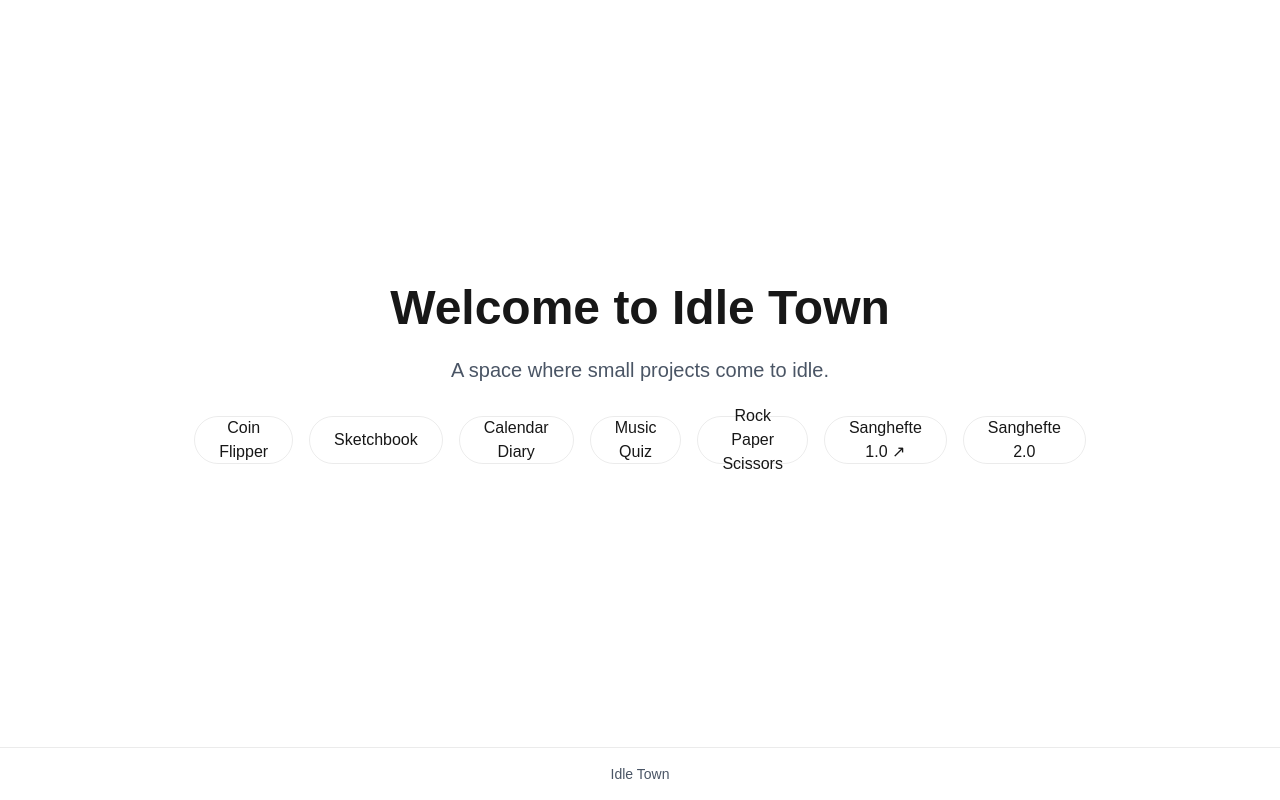
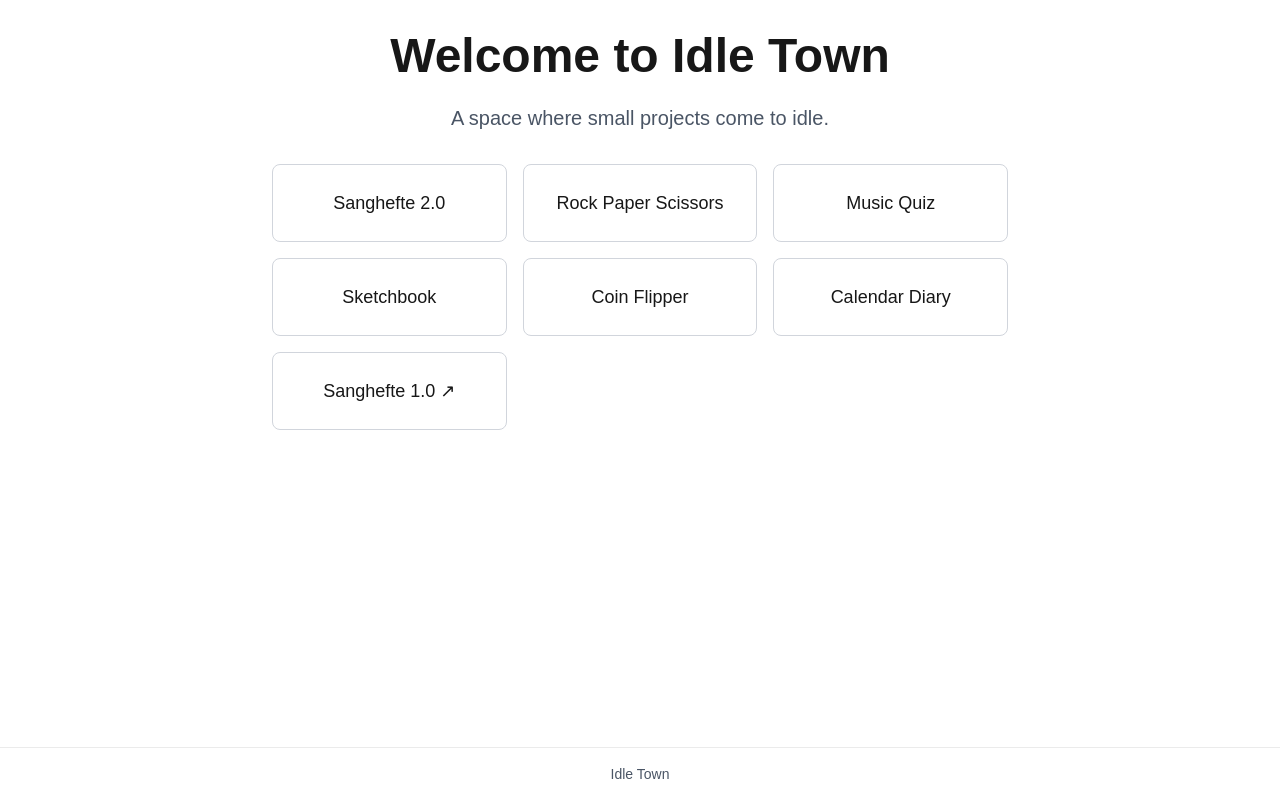
Before and after one commit to Tollefsen/idletown, a Next.js app: page / in a window 1280 px wide. Built offline with nearby package versions, Linux system fonts and the light colour scheme.

Commit message:
redesign frontpage

```diff
--- a/app/config/constants.ts
+++ b/app/config/constants.ts
@@ -57,6 +57,72 @@ export const STUN_SERVERS: RTCIceServer[] = [
   },
 ];
 
+export const PROJECTS = [
+  {
+    name: "Sanghefte 1.0",
+    route: ROUTES.sanghefte1,
+    order: 1,
+    hidden: false,
+    external: true,
+  },
+  {
+    name: "Zombies",
+    route: ROUTES.zombies,
+    order: 2,
+    hidden: true,
+    external: false,
+  },
+  {
+    name: "Calendar Diary",
+    route: ROUTES.calendarDiary,
+    order: 3,
+    hidden: false,
+    external: false,
+  },
+  {
+    name: "Coin Flipper",
+    route: ROUTES.coinflipper,
+    order: 4,
+    hidden: false,
+    external: false,
+  },
+  {
+    name: "Sketchbook",
+    route: ROUTES.sketchbook,
+    order: 5,
+    hidden: false,
+    external: false,
+  },
+  {
+    name: "Music Quiz",
+    route: ROUTES.musicQuiz,
+    order: 6,
+    hidden: false,
+    external: false,
+  },
+  {
+    name: "Rock Paper Scissors",
+    route: ROUTES.rockPaperScissors,
+    order: 7,
+    hidden: false,
+    external: false,
+  },
+  {
+    name: "Sanghefte 2.0",
+    route: ROUTES.sanghefte2,
+    order: 8,
+    hidden: false,
+    external: false,
+  },
+  {
+    name: "Design System",
+    route: "/design-system",
+    order: 9,
+    hidden: true,
+    external: false,
+  },
+] as const;
+
 export const STORAGE_KEYS = {
   calendarDiaryCalendars: "calendar-diary-calendars",
   calendarDiaryEntries: "calendar-diary-entries",
--- a/app/page.tsx
+++ b/app/page.tsx
@@ -1,6 +1,7 @@
 import type { Metadata } from "next";
 import Link from "next/link";
-import { ROUTES, SITE } from "./config/constants";
+import { Card } from "./components/Card";
+import { PROJECTS, SITE } from "./config/constants";
 
 export const metadata: Metadata = {
   title: "Home",
@@ -11,11 +12,15 @@ export const metadata: Metadata = {
   },
 };
 
+const visibleProjects = PROJECTS.filter((p) => !p.hidden).toSorted(
+  (a, b) => b.order - a.order,
+);
+
 export default function Home() {
   return (
     <div className="flex flex-col min-h-screen">
-      <main className="flex-1 flex flex-col items-center justify-center p-4 sm:p-8">
-        <div className="max-w-2xl text-center px-4">
+      <main className="flex-1 flex flex-col items-center p-4 sm:p-8">
+        <div className="max-w-3xl w-full text-center px-4">
           <h2 className="text-3xl sm:text-5xl font-bold mb-4 sm:mb-6">
             Welcome to {SITE.name}
           </h2>
@@ -23,51 +28,37 @@ export default function Home() {
             {SITE.description}
           </p>
 
-          <div className="flex flex-col sm:flex-row gap-3 sm:gap-4 justify-center">
-            <Link
-              href={ROUTES.coinflipper}
-              className="rounded-full border border-solid border-black/[.08] dark:border-white/[.145] transition-colors flex items-center justify-center hover:bg-[#f2f2f2] dark:hover:bg-[#1a1a1a] hover:border-transparent font-medium text-sm sm:text-base h-12 px-6"
-            >
-              Coin Flipper
-            </Link>
-            <Link
-              href={ROUTES.sketchbook}
-              className="rounded-full border border-solid border-black/[.08] dark:border-white/[.145] transition-colors flex items-center justify-center hover:bg-[#f2f2f2] dark:hover:bg-[#1a1a1a] hover:border-transparent font-medium text-sm sm:text-base h-12 px-6"
-            >
-              Sketchbook
-            </Link>
-            <Link
-              href={ROUTES.calendarDiary}
-              className="rounded-full border border-solid border-black/[.08] dark:border-white/[.145] transition-colors flex items-center justify-center hover:bg-[#f2f2f2] dark:hover:bg-[#1a1a1a] hover:border-transparent font-medium text-sm sm:text-base h-12 px-6"
-            >
-              Calendar Diary
-            </Link>
-            <Link
-              href={ROUTES.musicQuiz}
-              className="rounded-full border border-solid border-black/[.08] dark:border-white/[.145] transition-colors flex items-center justify-center hover:bg-[#f2f2f2] dark:hover:bg-[#1a1a1a] hover:border-transparent font-medium text-sm sm:text-base h-12 px-6"
-            >
-              Music Quiz
-            </Link>
-            <Link
-              href={ROUTES.rockPaperScissors}
-              className="rounded-full border border-solid border-black/[.08] dark:border-white/[.145] transition-colors flex items-center justify-center hover:bg-[#f2f2f2] dark:hover:bg-[#1a1a1a] hover:border-transparent font-medium text-sm sm:text-base h-12 px-6"
-            >
-              Rock Paper Scissors
-            </Link>
+          <div className="grid grid-cols-1 sm:grid-cols-2 lg:grid-cols-3 gap-4">
+            {visibleProjects.map((project) =>
+              project.external ? (
                 <a
-              href={ROUTES.sanghefte1}
+                  key={project.name}
+                  href={project.route}
                   target="_blank"
                   rel="noopener noreferrer"
-              className="rounded-full border border-solid border-black/[.08] dark:border-white/[.145] transition-colors flex items-center justify-center hover:bg-[#f2f2f2] dark:hover:bg-[#1a1a1a] hover:border-transparent font-medium text-sm sm:text-base h-12 px-6"
                 >
-              Sanghefte 1.0 ↗
+                  <Card
+                    variant="outlined"
+                    padding="lg"
+                    className="h-full transition-colors hover:bg-[#f2f2f2] dark:hover:bg-[#1a1a1a] cursor-pointer"
+                  >
+                    <span className="font-medium text-lg">
+                      {project.name} ↗
+                    </span>
+                  </Card>
                 </a>
-            <Link
-              href={ROUTES.sanghefte2}
-              className="rounded-full border border-solid border-black/[.08] dark:border-white/[.145] transition-colors flex items-center justify-center hover:bg-[#f2f2f2] dark:hover:bg-[#1a1a1a] hover:border-transparent font-medium text-sm sm:text-base h-12 px-6"
+              ) : (
+                <Link key={project.name} href={project.route}>
+                  <Card
+                    variant="outlined"
+                    padding="lg"
+                    className="h-full transition-colors hover:bg-[#f2f2f2] dark:hover:bg-[#1a1a1a] cursor-pointer"
                   >
-              Sanghefte 2.0
+                    <span className="font-medium text-lg">{project.name}</span>
+                  </Card>
                 </Link>
+              ),
+            )}
           </div>
         </div>
       </main>
```
Lines whose indentation alone changed are shown as unchanged.
